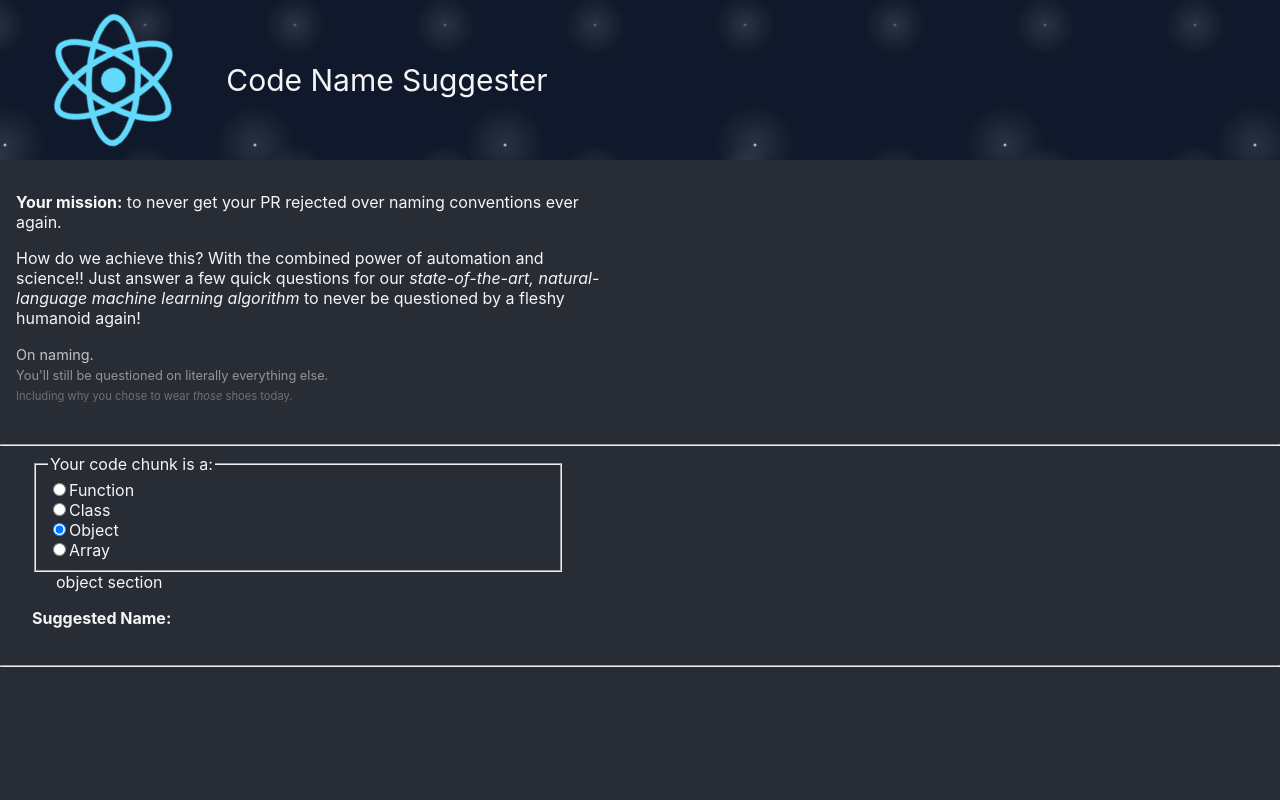
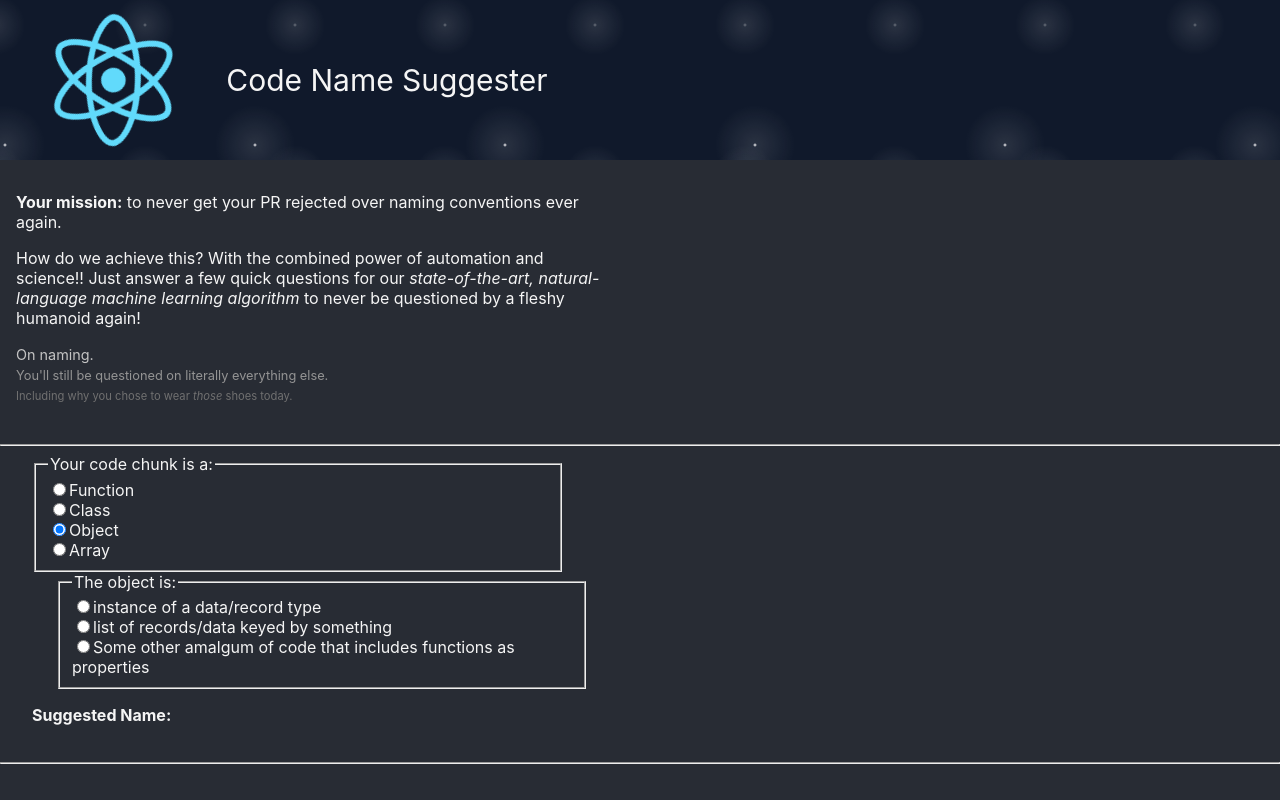
Before and after one commit to NeuroBio/Code-Namer-React-App, a React (Create React App) app: page / in a window 1280 px wide. Both pictures are taken after a click on the radio button "Object". Built offline with nearby package versions, Linux system fonts and the light colour scheme.

Commit message:
make pasta

```diff
--- a/src/components/type-sections/array-section.js
+++ b/src/components/type-sections/array-section.js
@@ -24,7 +24,7 @@ export class ArraySection extends React.Component {
 
     render() {
         return (<div>
-             <FormInput label="The data/record type the array holds (noun)" onUpdate={this.updateRecord}/>
+            <FormInput label="The data/record type the array holds (noun)" onUpdate={this.updateRecord}/>
          </div>);
     }
 }
--- a/src/components/type-sections/object-section.js
+++ b/src/components/type-sections/object-section.js
@@ -1,14 +1,66 @@
 import React from 'react';
+import { FormRadioSet } from '../form-input/form-radioset';
+import { PastaChef } from '../../services/pasta-chef';
+import { FormInput } from '../form-input/form-input';
+
+const ObjectTypes = {
+    INSTANCE: 'instance of a data/record type',
+    KEYED_LIST: 'list of records/data keyed by something',
+    OTHER: 'Some other amalgum of code that includes functions as properties'
+}
 
 export class ObjectSection extends React.Component {
     constructor(props) {
         super(props);
         this.state = {};
+
+        this.onSelectType = this.onSelectType.bind(this);
+        this.buildName = this.buildName.bind(this);
+    }
+
+    onSelectType (selection) {
+        console.log(selection)
+        console.log(ObjectTypes.OTHER)
+        this.setState({ objectType: selection }, this.buildName);
+    }
+
+    updateInstanceRecord (input) {
+        this.setState({ instanceRecord: input }, this.buildName);
+    }
+
+    buildName () {
+        const { objectType } = this.state;
+        switch (objectType) {
+            case ObjectTypes.INSTANCE:
+                break;
+            case ObjectTypes.KEYED_LIST:
+                break;
+            case ObjectTypes.OTHER:
+                this.props.updateName(PastaChef.bakePasta());
+                break;
+            default:
+                break;
+        }
     }
 
     render() {
         return (<div>
-            object section
+            <FormRadioSet
+                question="The object is:"
+                identifier="function-type"
+                answers={Object.values(ObjectTypes)}
+                onSelection={this.onSelectType}
+            />
+
+            { this.state.objectType === ObjectTypes.OTHER
+            ? 'Consider making a class instead...'
+            : ''}
+            { this.state.functionType === ObjectTypes.INSTANCE
+            ?  <FormInput label="The data/record type (noun)" onUpdate={this.updateInstanceRecord}/>
+            : ''}
+             { this.state.functionType === ObjectTypes.KEYED_LIST
+            ? <p>Consider making a class instead...</p>
+            : ''}
          </div>);
     }
 }
--- /dev/null
+++ b/src/services/pasta-chef.js
@@ -0,0 +1,28 @@
+const Pastas = [
+    'Fettuccine',
+    'Linguine',
+    'Lasagna',
+    'Pappardelle',
+    'Spaghetti',
+    'Spaghettini',
+    'Tagliatelle',
+    'Vermicelli',
+    'Ziti',
+    'Cavatelli',
+    'Farfalle',
+    'Fusilli',
+    'Gnocchi',
+    'Macaroni',
+    'Penne',
+    'Radiatori',
+    'Rigatoni',
+    'Rotelle',
+    'Ravioli',
+    'Tortellini',
+];
+
+export class PastaChef {
+    static bakePasta() {
+        return Pastas[Math.floor(Math.random()*Pastas.length)];
+    }
+}
```
